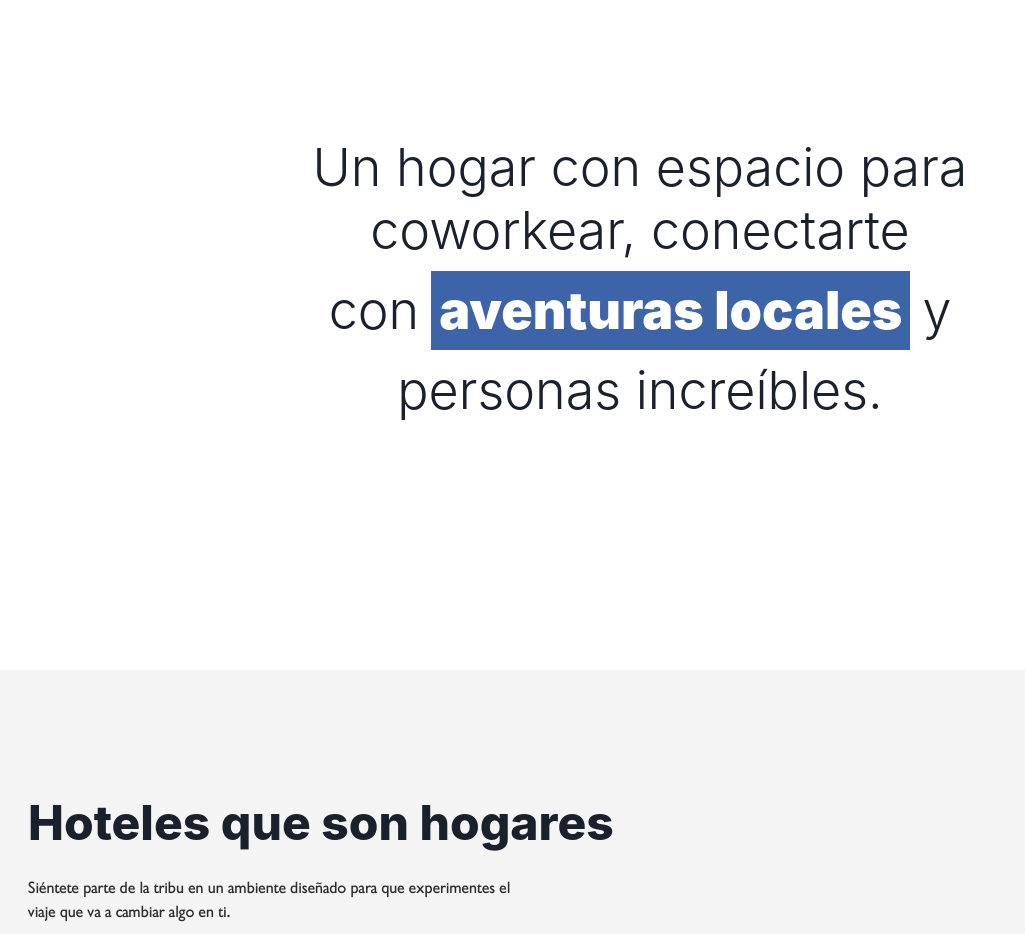
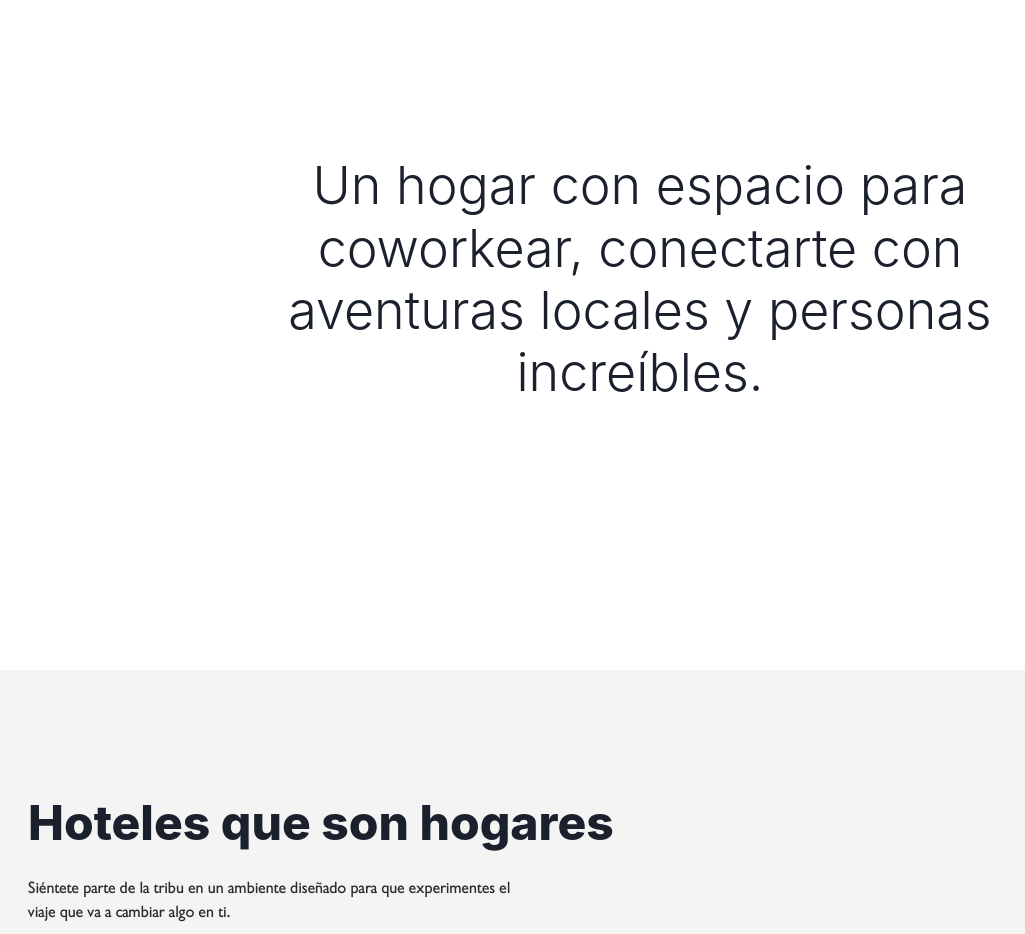
Before and after one commit to emmchier/nomad-app, a Next.js app: page / in a window 1280 px wide. Shown: the part 960-1894 px from the top of the page, without its empty margins (0-1025 px from the left). Built offline with nearby package versions, Linux system fonts and the light colour scheme.

Commit message:
fixing banner title

```diff
--- a/src/data/home.json
+++ b/src/data/home.json
@@ -12,11 +12,7 @@
     },
     {
       "slug": "banner",
-      "title": [
-        "Un hogar con espacio para coworkear, conectarte con",
-        "aventuras locales",
-        "y personas increíbles."
-      ]
+      "title": "Un hogar con espacio para coworkear, conectarte con aventuras locales y personas increíbles."
     },
     {
       "slug": "hotels",
--- a/src/pages/index.tsx
+++ b/src/pages/index.tsx
@@ -40,12 +40,12 @@ const HomePage: NextPage<PageProps> = ({ homeData, hotelData }) => {
     ?.map((city: City) => city)
     .find((city: City) => city.name === 'Arequipa');
 
-  const bannerTitle = bannerSection?.title as unknown as string[];
+  // const bannerTitle = bannerSection?.title as unknown as string[];
 
-  const getFormatedBanner = () =>
-    bannerTitle?.map((text: string) =>
-      text === 'aventuras locales' ? <span key={text}>{text}</span> : text
-    );
+  // const getFormatedBanner = () =>
+  //   bannerTitle?.map((text: string) =>
+  //     text === 'aventuras locales' ? <span key={text}>{text}</span> : text
+  //   );
 
   return (
     <Page title={metaTitle} description={metaDescription} keywords={metaKeywords} tag={metaTag}>
@@ -62,7 +62,8 @@ const HomePage: NextPage<PageProps> = ({ homeData, hotelData }) => {
         <Container display="flex" height="110vh" alignItems="center" justifyContent="center">
           <BannerContainer>
             <Heading variant="h1" as="h3" fontWeight="light" fontSize="52px">
-              {getFormatedBanner()}
+              {/* {getFormatedBanner()} */}
+              {bannerSection?.title}
             </Heading>
           </BannerContainer>
         </Container>
```
